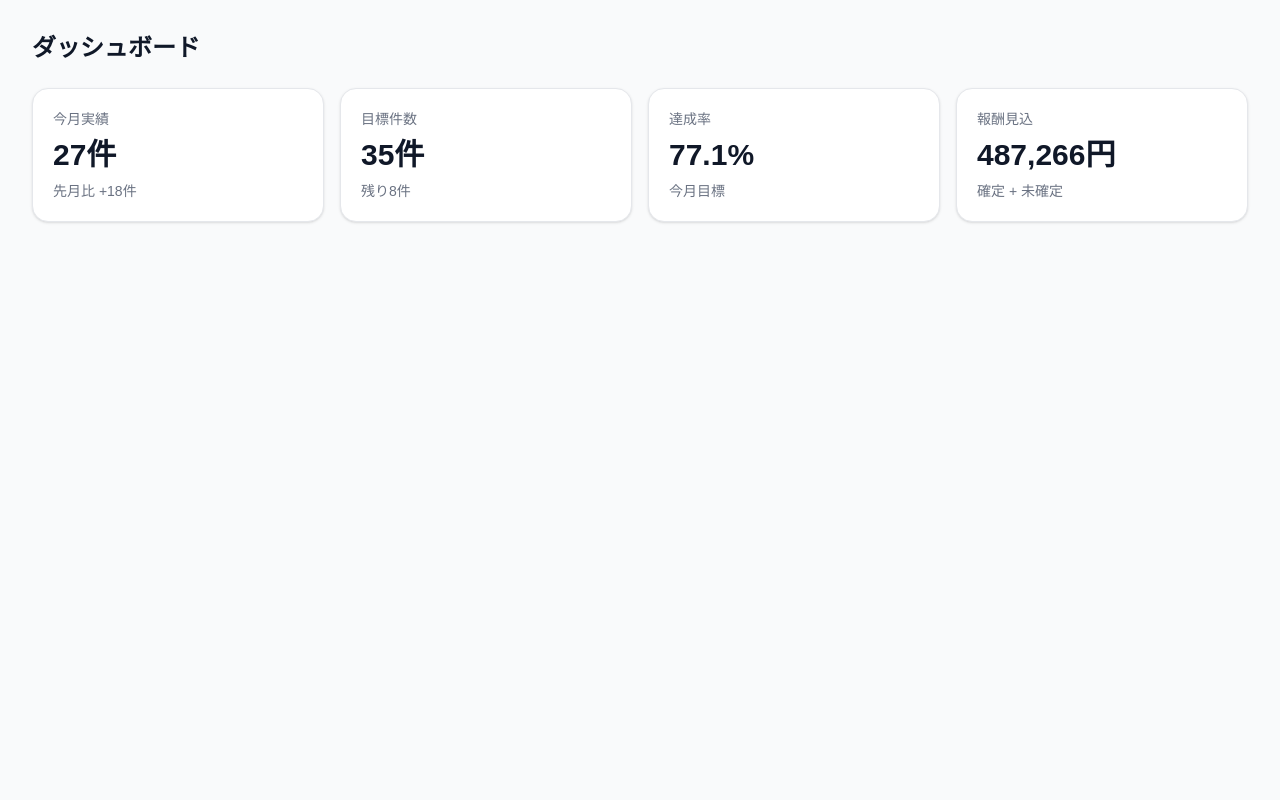
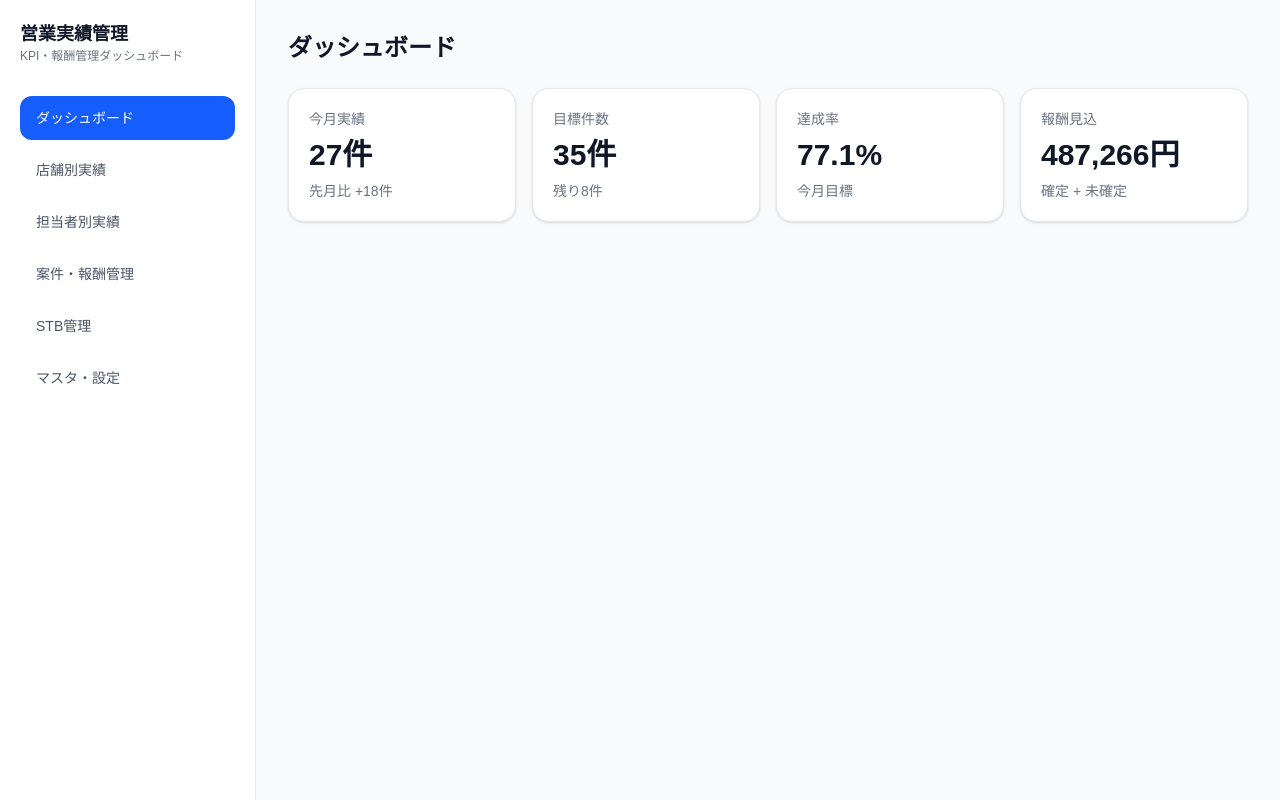
Before and after one commit to albernal00/sales-dashboard, a Next.js app: page / in a window 1280 px wide. Built offline with nearby package versions, Linux system fonts and the light colour scheme.

Commit message:
サイドバーの実装

```diff
--- a/app/page.tsx
+++ b/app/page.tsx
@@ -1,8 +1,12 @@
-import KpiCard from "@/components/KpiCard";
+import KpiCard from "../components/KpiCard";
+import Sidebar from "../components/Sidebar";
 
 export default function Home() {
   return (
-    <main className="min-h-screen bg-gray-50 p-8">
+    <div className="flex min-h-screen bg-gray-50">
+      <Sidebar />
+
+      <main className="flex-1 p-8">
         <h1 className="text-2xl font-bold text-gray-900">
           ダッシュボード
         </h1>
@@ -33,5 +37,6 @@ export default function Home() {
           />
         </div>
       </main>
+    </div>
   );
 }
--- a/components/sidebar.tsx
+++ b/components/sidebar.tsx
@@ -0,0 +1,38 @@
+const menuItems = [
+  "ダッシュボード",
+  "店舗別実績",
+  "担当者別実績",
+  "案件・報酬管理",
+  "STB管理",
+  "マスタ・設定",
+];
+
+export default function Sidebar() {
+  return (
+    <aside className="min-h-screen w-64 border-r border-gray-200 bg-white p-5">
+      <div className="mb-8">
+        <h2 className="text-lg font-bold text-gray-900">
+          営業実績管理
+        </h2>
+        <p className="text-xs text-gray-500">
+          KPI・報酬管理ダッシュボード
+        </p>
+      </div>
+
+      <nav className="space-y-2">
+        {menuItems.map((item, index) => (
+          <button
+            key={item}
+            className={`w-full rounded-xl px-4 py-3 text-left text-sm font-medium transition ${
+              index === 0
+                ? "bg-blue-600 text-white"
+                : "text-gray-600 hover:bg-gray-100"
+            }`}
+          >
+            {item}
+          </button>
+        ))}
+      </nav>
+    </aside>
+  );
+}
```
Lines whose indentation alone changed are shown as unchanged.
